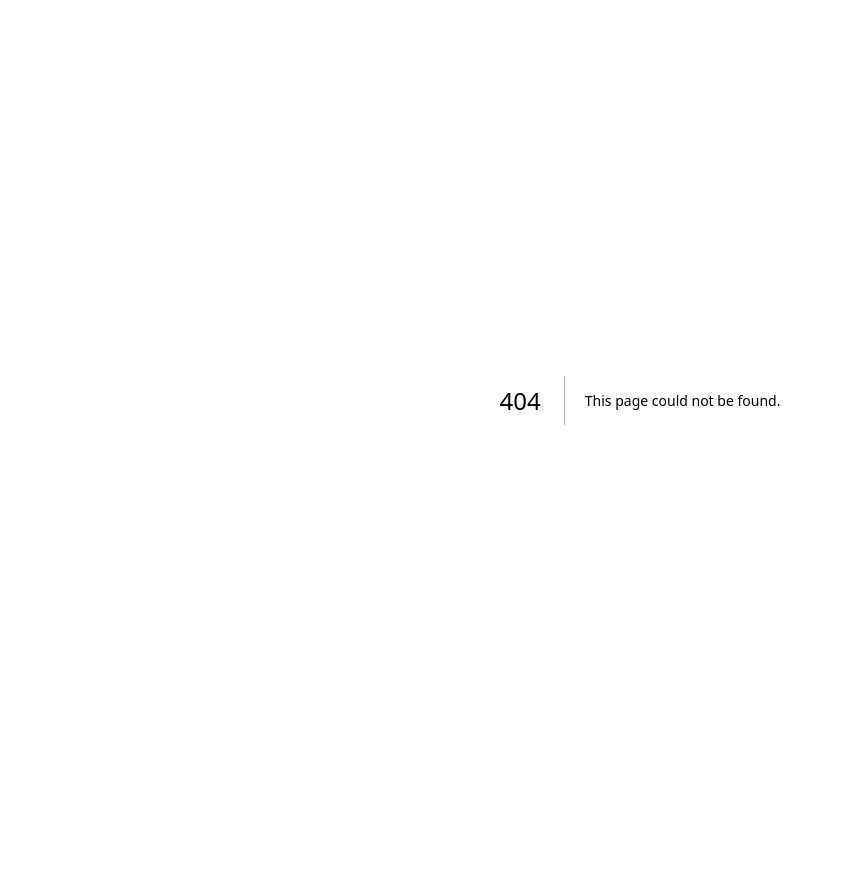
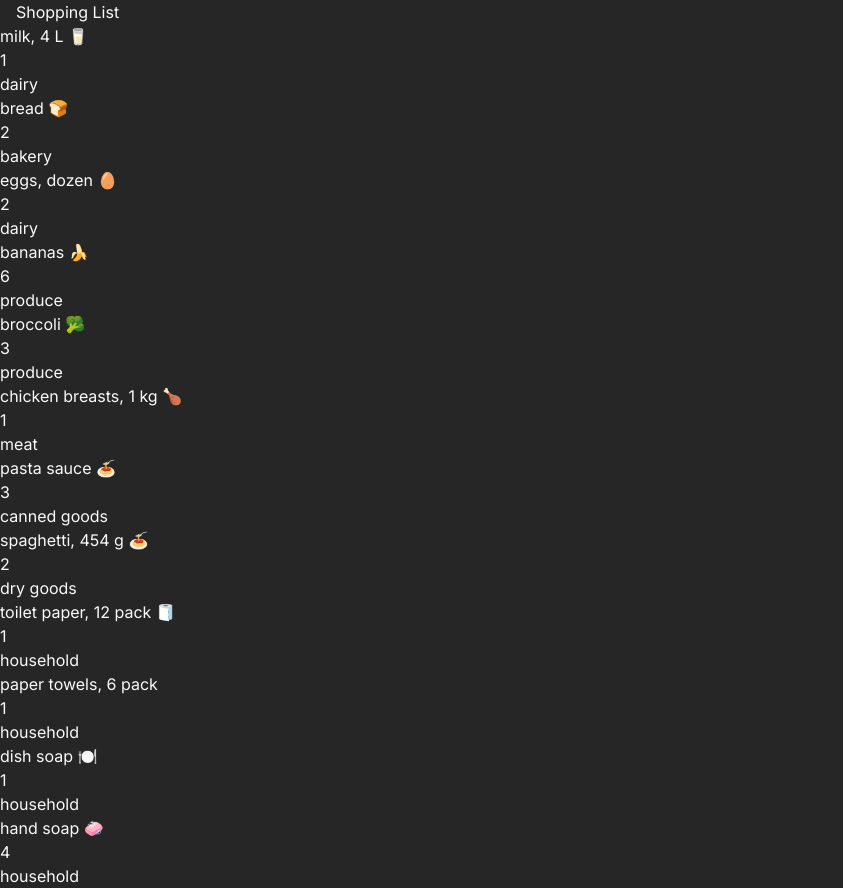
Before and after one commit to bryanzhou08/cprg306-assignments, a Next.js app: page /week3 in a window 1280 px wide. Before the commit this address had no page. Shown: the whole page, without its empty margins (0-843 px from the left). Before the commit the page ends 800 px from the top, so only its background shows below. Built offline with nearby package versions, Linux system fonts and the light colour scheme.

Commit message:
week3 and week4
see it on folders

```diff
--- a/app/layout.js
+++ b/app/layout.js
@@ -4,7 +4,7 @@ import { Inter } from 'next/font/google'
 const inter = Inter({ subsets: ['latin'] })
 
 export const metadata = {
-  title: 'Create Next App',
+  title: 'Shopping List',
   description: 'Generated by create next app',
 }
 
--- a/app/page.js
+++ b/app/page.js
@@ -119,6 +119,8 @@ export default function Home() {
       <h1>CPRG 306: Web Development 2 - Assignments</h1>
       <StudentInfo />
       <Link href="/week2">Week 2</Link>
+      <Link href="/week3">Week 3</Link>
+      <Link href="/week4">Week 4</Link>
     </main>
   );
 }
--- /dev/null
+++ b/app/week3/item-list.js
@@ -0,0 +1,99 @@
+// In item-list.js, create a functional component named ItemList.
+// Inside this component, copy paste the following item objects each with name,
+//  quantity, and category properties.
+//  Render these items using the Item component you just created, passing item data as props.
+
+import Item from './item'
+
+export default function ItemList() {
+    const item1 = {
+        name: "milk, 4 L 🥛",
+        quantity: 1,
+        category: "dairy",
+      };
+
+      const item2 = {
+        name: "bread 🍞",
+        quantity: 2,
+        category: "bakery",
+      };
+
+      const item3 = {
+        name: "eggs, dozen 🥚",
+        quantity: 2,
+        category: "dairy",
+      };
+
+      const item4 = {
+        name: "bananas 🍌",
+        quantity: 6,
+        category: "produce",
+      };
+
+      const item5 = {
+        name: "broccoli 🥦",
+        quantity: 3,
+        category: "produce",
+      };
+
+      const item6 = {
+        name: "chicken breasts, 1 kg 🍗",
+        quantity: 1,
+        category: "meat",
+      };
+
+      const item7 = {
+        name: "pasta sauce 🍝",
+        quantity: 3,
+        category: "canned goods",
+      };
+
+      const item8 = {
+        name: "spaghetti, 454 g 🍝",
+        quantity: 2,
+        category: "dry goods",
+      };
+
+      const item9 = {
+        name: "toilet paper, 12 pack 🧻",
+        quantity: 1,
+        category: "household",
+      };
+
+      const item10 = {
+        name: "paper towels, 6 pack",
+        quantity: 1,
+        category: "household",
+      };
+
+      const item11 = {
+        name: "dish soap 🍽️",
+        quantity: 1,
+        category: "household",
+      };
+
+      const item12 = {
+        name: "hand soap 🧼",
+        quantity: 4,
+        category: "household",
+      };
+
+
+
+    return (
+        <div>
+            <Item name={item1.name} quantity={item1.quantity} category={item1.category}/>
+            <Item name={item2.name} quantity={item2.quantity} category={item2.category}/>
+            <Item name={item3.name} quantity={item3.quantity} category={item3.category}/>
+            <Item name={item4.name} quantity={item4.quantity} category={item4.category}/>
+            <Item name={item5.name} quantity={item5.quantity} category={item5.category}/>
+            <Item name={item6.name} quantity={item6.quantity} category={item6.category}/>
+            <Item name={item7.name} quantity={item7.quantity} category={item7.category}/>
+            <Item name={item8.name} quantity={item8.quantity} category={item8.category}/>
+            <Item name={item9.name} quantity={item9.quantity} category={item9.category}/>
+            <Item name={item10.name} quantity={item10.quantity} category={item10.category}/>
+            <Item name={item11.name} quantity={item11.quantity} category={item11.category}/>
+            <Item name={item12.name} quantity={item12.quantity} category={item12.category}/>
+        </div>
+    );
+}6
--- /dev/null
+++ b/app/week3/item.js
@@ -0,0 +1,13 @@
+// In item.js, create a functional component named Item.
+// This component should accept name, quantity, and category
+// as props and display them in a list item element. Use Tailwind classes for styling.
+
+export default function Item({ name, quantity, category }) {
+    return (
+        <ul>
+            <li>{name}</li>
+            <li>{quantity}</li>
+            <li>{category}</li>
+        </ul>
+    );
+}
--- /dev/null
+++ b/app/week3/page.js
@@ -0,0 +1,13 @@
+// In page.js, create a functional component named Page
+// that returns a main element wrapped around an h1 "Shopping List"
+// header and the ItemList component. Use Tailwind classes for styling.
+
+import ItemList from './item-list'
+export default function Page() {
+    return (
+        <main className="bg-neutral-800 text-gray-50">
+            <h1 className='px-4 '>Shopping List</h1>
+            <ItemList/>
+        </main>
+    );
+}
--- /dev/null
+++ b/app/week4/new-item.js
@@ -0,0 +1,113 @@
+"use client"
+import React, { useState } from 'react';
+
+const NewItem = () => {
+
+  const [name, setName] = useState('');
+  const [quantity, setQuantity] = useState(1);
+  const [category, setCategory] = useState('produce');
+
+  const handleSubmit = (event) => {
+    event.preventDefault();
+
+
+    const item = {
+      name: name,
+      quantity: quantity,
+      category: category,
+    };
+
+
+    console.log('Item:', item);
+
+
+    alert(`Add Item:\nName: ${name}\nQuantity: ${quantity}\nCategory: ${category}`);
+
+
+    setName('');
+    setQuantity(1);
+    setCategory('produce');
+  };
+
+
+
+  return (
+    <form onSubmit={handleSubmit}  >
+      <div className="bg-[#bacee2] h-screen bg-gray w-full flex justify-center  p-8    ">
+
+        <div className='bg-[white]  p-10 flex flex-col gap-4 text-sm h-fit w-fit' >
+
+
+          <div >
+            <label className='text-gray-600 font-bold   pb-2  '>
+              Name:
+              <input
+                type="text"
+                value={name}
+                onChange={(e) => setName(e.target.value)}
+                required
+                className="bg-gray-50  border border-gray-300 text-gray-900 text-sm rounded-lg w-full focus:ring-blue-500 focus:border-blue-500 block   p-2.5 dark:bg-gray-700 dark:border-gray-600 dark:placeholder-gray-400 dark:text-white dark:focus:ring-blue-500 dark:focus:border-blue-500"
+
+              />
+            </label>
+          </div>
+
+          <div className='flex gap-4'>
+            <div className='w-1/2 '>
+
+              <label className='text-gray-600 font-bold   pb-2'>
+                Quantity:
+                <input
+                  type="number"
+                  min="1"
+                  max="99"
+                  value={quantity}
+                  onChange={(e) => setQuantity(parseInt(e.target.value, 10))}
+                  required
+                  className="bg-gray-50 border border-gray-300 text-gray-900 text-sm rounded-lg focus:ring-blue-500 focus:border-blue-500 block   p-2.5 dark:bg-gray-700 dark:border-gray-600 dark:placeholder-gray-400 dark:text-white dark:focus:ring-blue-500 dark:focus:border-blue-500"
+
+                />
+              </label>
+
+            </div>
+            <div className='w-1/2 '>
+              <label className=' text-gray-600 font-bold  '>
+                Category:
+                <select className="bg-gray-50 border border-gray-300 text-gray-900 text-sm rounded-lg focus:ring-blue-500 focus:border-blue-500   p-2.5 dark:bg-gray-700 dark:border-gray-600 dark:placeholder-gray-400 dark:text-white dark:focus:ring-blue-500 dark:focus:border-blue-500"
+                  value={category} onChange={(e) => setCategory(e.target.value)}>
+                  <option value="produce">Produce</option>
+                  <option value="dairy">Dairy</option>
+                  <option value="dairy">Bakery</option>
+                  <option value="dairy">Meat</option>
+                  <option value="dairy">"Frozen Foods</option>
+                  <option value="dairy">"Canned Goods</option>
+                  <option value="dairy">"Dry Goods</option>
+                  <option value="dairy">"Beverages</option>
+                  <option value="dairy">"Snacks</option>
+                  <option value="dairy">"Household</option>
+                  <option value="dairy">"Other</option>
+
+                </select>
+              </label>
+            </div>
+          </div>
+
+
+          <button type="submit" className="bg-[#4F46E5] w-full py-2 rounded-md text-white font-bold cursor-pointer hover:bg-[#181196]">Add Item</button>
+
+
+
+
+        </div>
+      </div>
+
+
+    </form>
+
+
+
+
+  );
+};
+
+export default NewItem;
--- /dev/null
+++ b/app/week4/page.js
@@ -0,0 +1,17 @@
+import React from 'react';
+import NewItem from './new-item';
+
+export default function Page() {
+    return (
+        <main className="bg-neutral-800 text-gray-50">
+            <h1 className='px-4 '>week4page</h1>
+            <div>
+                <button value="Ok">Ok</button>
+            </div>
+            <NewItem />
+            <div>
+                <button value="Cancel">Cancel</button>
+            </div>
+        </main>
+    );
+}
```
Also changed, not shown: navbar.js (added).
